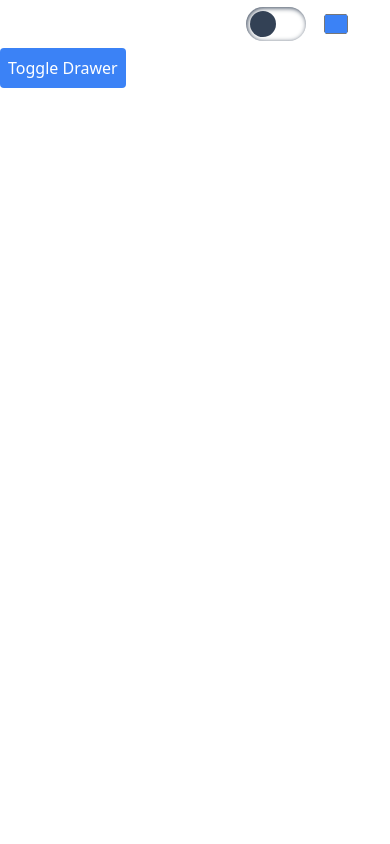
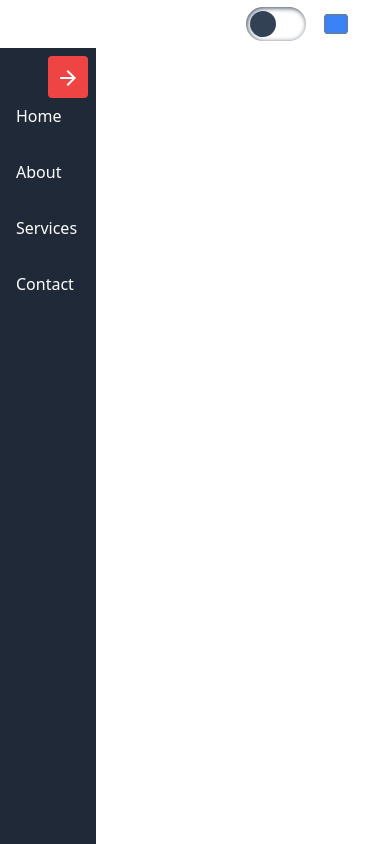
Before and after one commit to akash-git-bthames/COLLEGE-ERP, a React (Vite) app in the folder Frontend/: page / in a window 390 px wide. Built offline with nearby package versions, Linux system fonts and the light colour scheme.

Commit message:
add icons to forward and backward of the drawer

```diff
--- a/Frontend/src/Components/Drawer.jsx
+++ b/Frontend/src/Components/Drawer.jsx
@@ -1,5 +1,7 @@
 // src/components/Drawer.js
 import React, { useState } from 'react';
+import ArrowBackOutlinedIcon from '@mui/icons-material/ArrowBackOutlined';
+import ArrowForwardOutlinedIcon from '@mui/icons-material/ArrowForwardOutlined';
 
 const Drawer = () => {
   const [isOpen, setIsOpen] = useState(false);
@@ -9,23 +11,21 @@ const Drawer = () => {
   };
 
   return (
-    <div className="relative">
-      <button
-        onClick={toggleDrawer}
-        className="p-2 bg-blue-500 text-white rounded"
-      >
-        Toggle Drawer
-      </button>
+
+
+
+
       <div
-        className={`fixed top-0 left-0 h-full w-64 bg-gray-800 text-white transform ${
-          isOpen ? 'translate-x-0' : '-translate-x-full'
-        } transition-transform duration-300 ease-in-out`}
+        className={`fixed  h-full lg:w-48 w-24 sm:w-32 md:w-40 bg-gray-800 text-white transform ${
+          isOpen ? 'translate-x-0' : 'sm:-translate-x-[70%]'
+        } transition-transform duration-200 ease-in-out`}
       >
         <button
           onClick={toggleDrawer}
           className="absolute top-2 right-2 p-2 bg-red-500 text-white rounded"
         >
-          Close
+        {!isOpen?<ArrowForwardOutlinedIcon/>:<ArrowBackOutlinedIcon/>}
+
         </button>
         <nav className="mt-10">
           <ul>
@@ -36,7 +36,7 @@ const Drawer = () => {
           </ul>
         </nav>
       </div>
-    </div>
+
   );
 };
 
```
